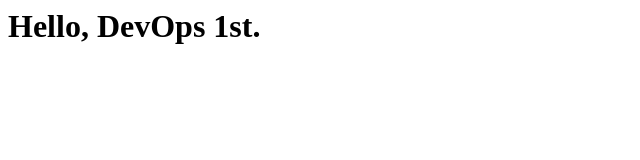
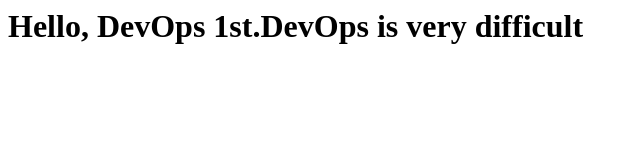
Before and after one commit to yusukefromchiba/handson_devops01, a plain HTML site: page index.html in a window 1280 px wide. Shown: the whole page, without its empty margins (0-640 px from the left). Drawn offline with Linux system fonts and the light colour scheme.

Commit message:
Update index.html

```diff
--- a/index.html
+++ b/index.html
@@ -3,6 +3,6 @@
  <title>sample</title>
  </head>
  <body>
- <h1>Hello, DevOps 1st.</h1>
+ <h1>Hello, DevOps 1st.DevOps is very difficult</h1>
  </body>
 </html>
```
